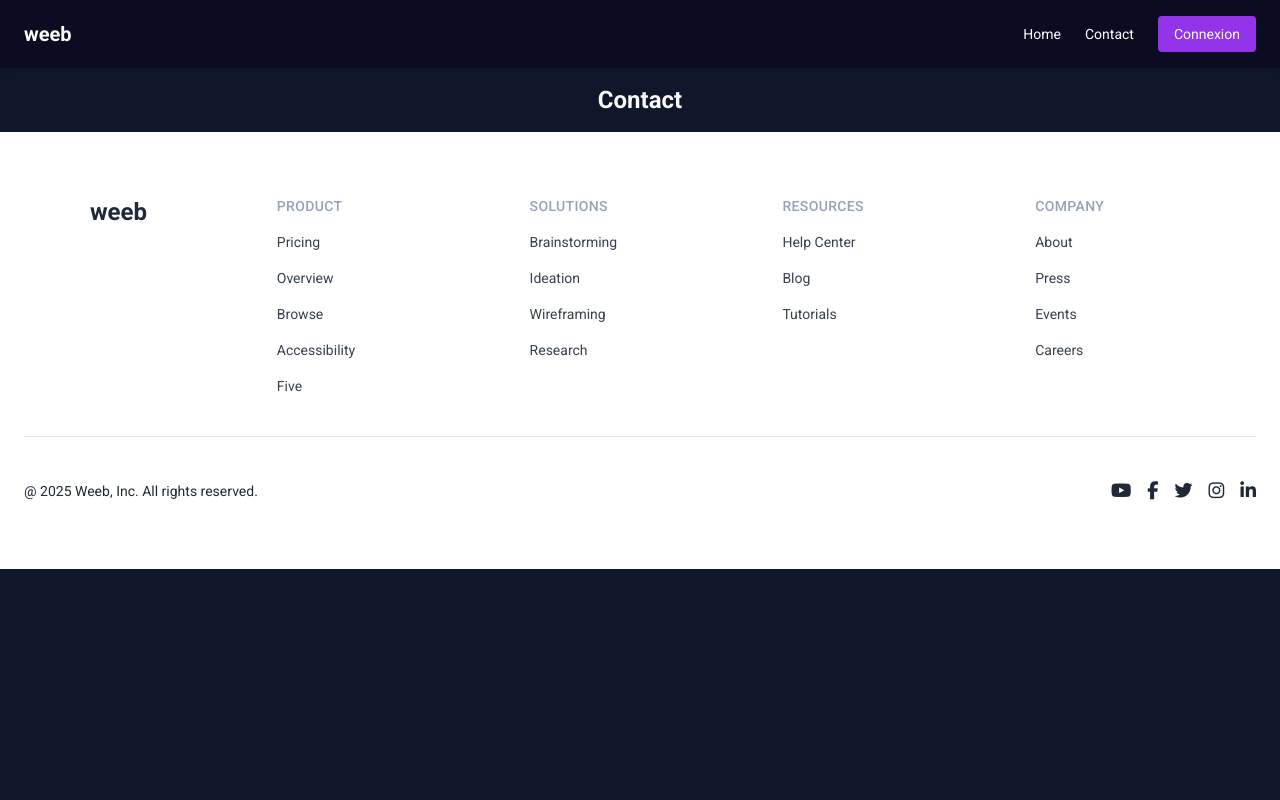
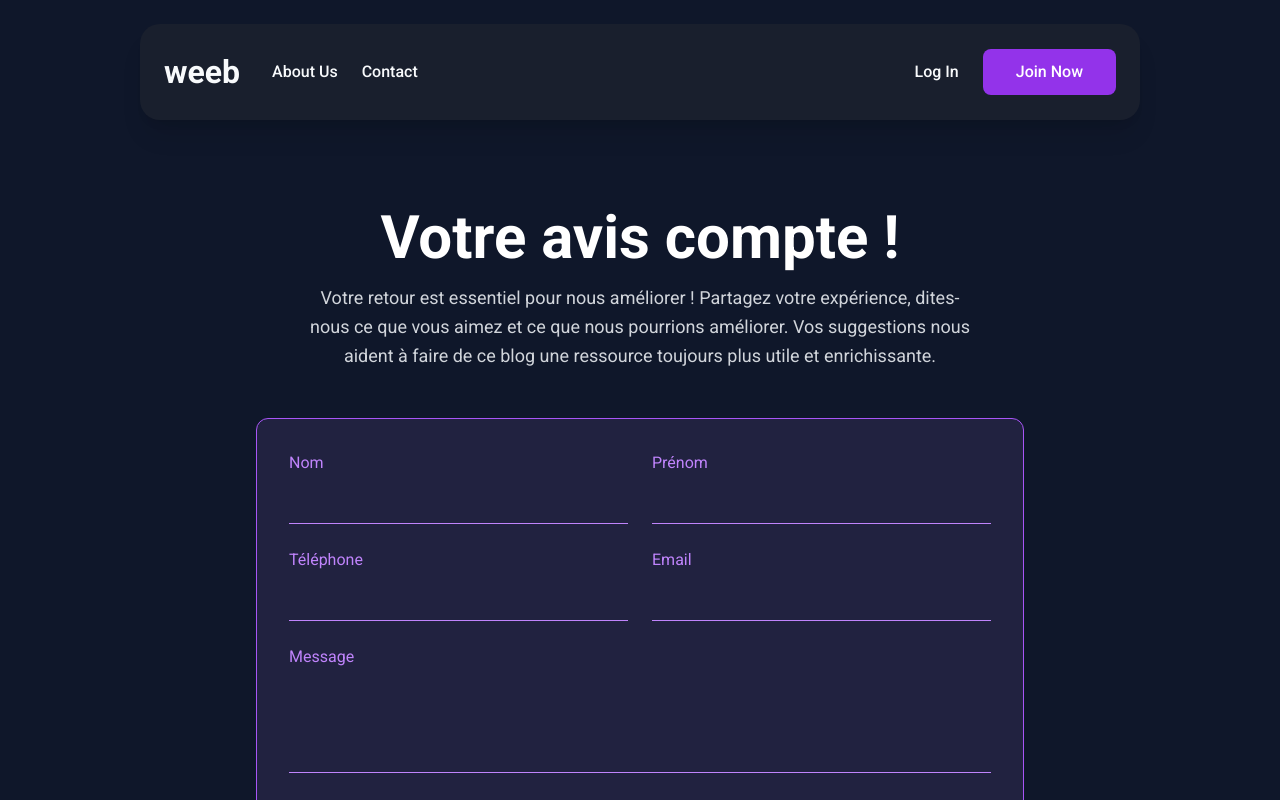
Before and after one commit to Noreea/project_weeb_datascientest, a React (Vite) app: page /contact in a window 1280 px wide. Shown: the top 800 px of the page. Built offline with nearby package versions, Linux system fonts and the light colour scheme.

Commit message:
feat: add page contact

```diff
--- a/src/components/Header.jsx
+++ b/src/components/Header.jsx
@@ -1,16 +1,27 @@
 import { Link } from "react-router-dom";
+import Button from "./Button";
 
 function Header() {
   return (
-    <header className="flex justify-between items-center px-6 py-4 bg-[#0B0B22] text-white shadow-md">
-      <div className="text-xl font-bold">weeb</div>
-      <nav className="flex gap-6 items-center text-sm">
-        <Link to="/" className="hover:underline">Home</Link>
-        <Link to="/contact" className="hover:underline">Contact</Link>
-        <Link to="/login" className="px-4 py-2 bg-purple-600 rounded hover:bg-purple-700">
-          Connexion
-        </Link>
-      </nav>
+    <header className="">
+      <div className="w-full max-w-custom flex items-center justify-between bg-gray_header mx-auto my-6 px-6 py-6 rounded-[20px] shadow-xl">
+
+        {/* Logo */}
+        <div className="flex items-center gap-8">
+          <Link to="/" className="text-[32px] font-bold">weeb</Link>
+          <nav className="hidden sm:flex gap-6 text-sm font-medium">
+            <Link to="/" className="hover:underline text-base font-medium">About Us</Link>
+            <Link to="/contact" className="hover:underline text-base ">Contact</Link>
+          </nav>
+        </div>
+
+        {/* Links */}
+        <div className="flex items-center gap-6">
+          <Link to="/login" className="hover:underline text-base font-medium">Log In</Link>
+          <Button className="px-8">Join Now</Button>
+        </div>
+
+      </div>
     </header>
   );
 }
--- a/src/pages/Contact.jsx
+++ b/src/pages/Contact.jsx
@@ -1,8 +1,67 @@
+import React from "react";
+
 function Contact() {
   return (
-    <div className="p-4">
-      <h1 className="text-2xl font-bold">Contact</h1>
-    </div>
+    <main className="text-white px-6 py-16">
+      <h1 className="text-4xl md:text-6xl font-bold text-center mb-4">
+        Votre avis compte !
+      </h1>
+      <p className="text-center max-w-2xl mx-auto text-gray-300 mb-12">
+      Votre retour est essentiel pour nous améliorer ! Partagez votre expérience, dites-nous ce que vous aimez et ce que nous pourrions améliorer. Vos suggestions nous aident à faire de ce blog une ressource toujours plus utile et enrichissante.
+      </p>
+
+      <form className="bg-purple-10 border border-purple-500 rounded-xl p-8 max-w-3xl mx-auto space-y-6">
+        <div className="grid grid-cols-1 md:grid-cols-2 gap-6">
+          <div>
+            <label className="text-purple-400 block mb-2">Nom</label>
+            <input
+              type="text"
+              className="w-full border-b border-purple-400 bg-transparent text-white p-2 focus:outline-none"
+            />
+          </div>
+          <div>
+            <label className="text-purple-400 block mb-2">Prénom</label>
+            <input
+              type="text"
+              className="w-full border-b border-purple-400 bg-transparent text-white p-2 focus:outline-none"
+            />
+          </div>
+          <div>
+            <label className="text-purple-400 block mb-2">Téléphone</label>
+            <input
+              type="tel"
+              className="w-full border-b border-purple-400 bg-transparent text-white p-2 focus:outline-none"
+            />
+          </div>
+          <div>
+            <label className="text-purple-400 block mb-2">Email</label>
+            <input
+              type="email"
+              className="w-full border-b border-purple-400 bg-transparent text-white p-2 focus:outline-none"
+            />
+          </div>
+
+        </div>
+
+        <div>
+          <label className="text-purple-400 block mb-2">Message</label>
+          <textarea
+            className="w-full border-b border-purple-400 bg-transparent text-white p-2 h-24 resize-none focus:outline-none"
+          ></textarea>
+        </div>
+
+        <div className="text-center pt-4">
+          <button
+            type="submit"
+            className="bg-purple-600 hover:bg-purple-700 text-white px-6 py-2 rounded-lg transition"
+          >
+            Contact
+          </button>
+        </div>
+      </form>
+
+    </main>
   );
 }
+
 export default Contact;
```
